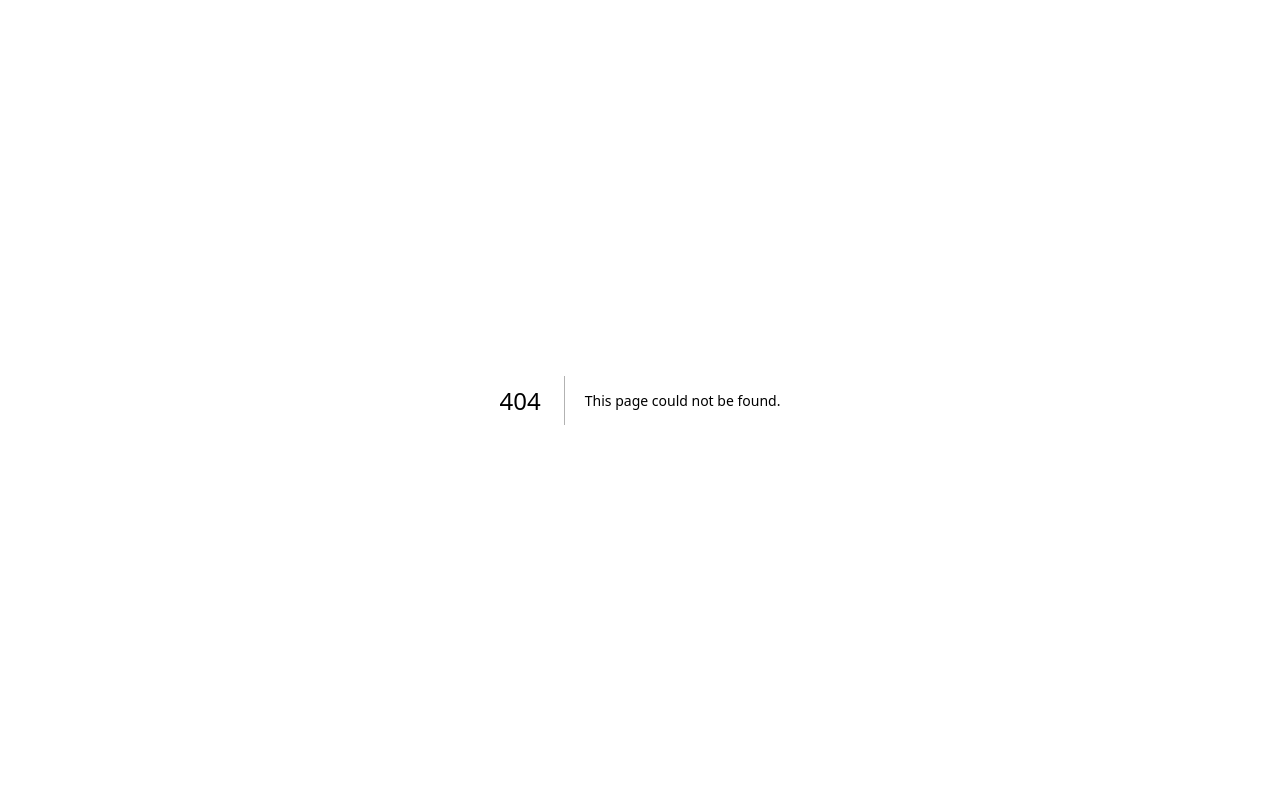
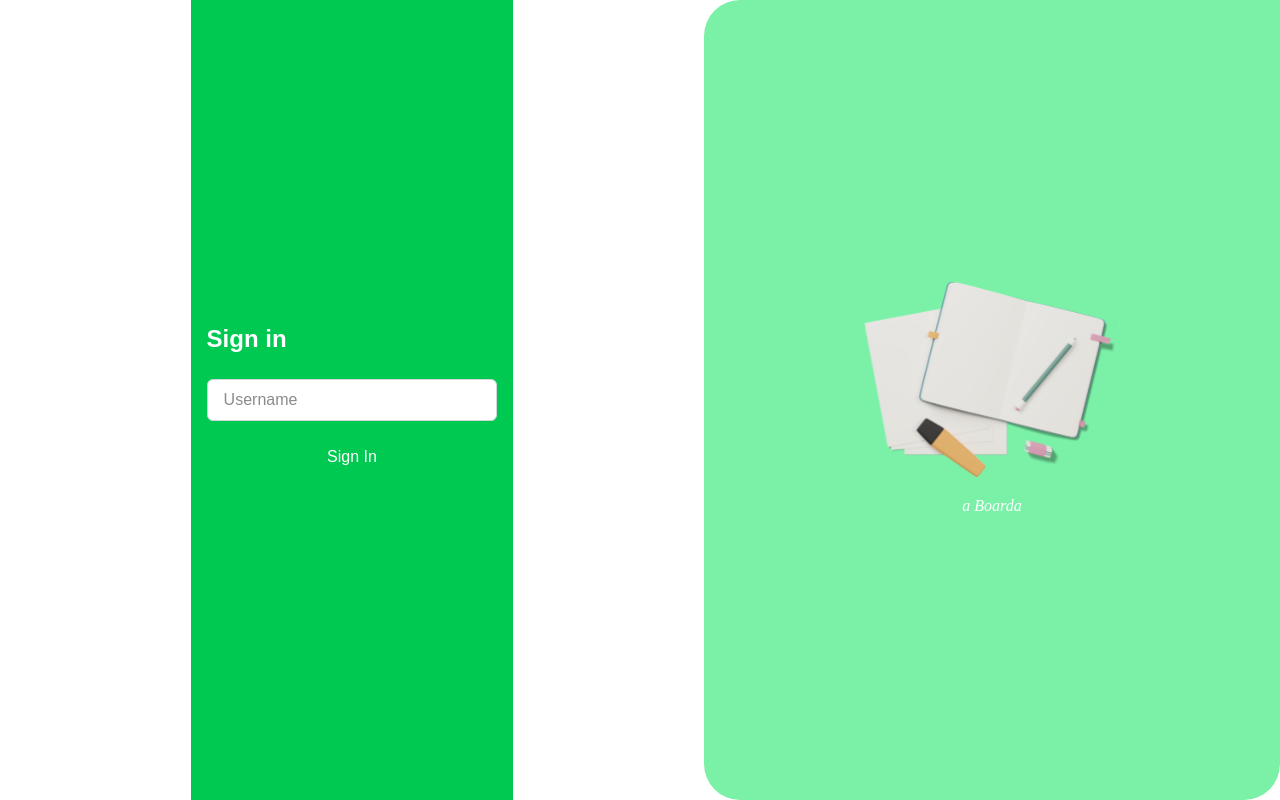
Before and after one commit to darkmancer/webboard, a Next.js app in the folder frontend/: page /sign-in in a window 1280 px wide. Before the commit this address had no page. Built offline with nearby package versions, Linux system fonts and the light colour scheme; no server answers.

Commit message:
feat: sign in page

```diff
--- /dev/null
+++ b/frontend/app/sign-in/page.tsx
@@ -0,0 +1,62 @@
+"use client";
+import { useState } from "react";
+import axiosClient from "../axios/axiosClient";
+import { useRouter } from "next/navigation";
+
+export default function SignInPage() {
+  const [username, setUsername] = useState("");
+  const router = useRouter();
+
+  // Handler for the sign-in button
+  const handleSignIn = async () => {
+    try {
+      const response = await axiosClient.post("/users/sign-in", { username });
+      const { access_token, user } = response.data;
+
+      localStorage.setItem("accessToken", access_token);
+
+      router.push("/");
+    } catch (error: any) {
+      if (error.response?.status === 404 || error.response?.status === 401) {
+        alert("User not found");
+      } else {
+        alert("Something went wrong");
+      }
+    }
+  };
+
+  return (
+    <div className="min-h-screen flex flex-col-reverse md:flex md:flex-row md:justify-between w-full justify-between">
+      <div className=" bg-green-500 pl-4 pr-4  pb-[143px] md:pb-[0px] md:flex md:items-center md:mx-auto">
+        <div>
+          <h1 className="text-white text-2xl font-semibold mb-6">Sign in</h1>
+          <input
+            type="text"
+            placeholder="Username"
+            className="w-full md:max-w-[384px] px-4 py-2 border bg-white border-gray-300 rounded-md focus:outline-none focus:ring-2 focus:ring-green-500"
+            onChange={(e) => setUsername(e.target.value)}
+          />
+          <button
+            onClick={handleSignIn}
+            className="mt-4 bg-success w-full md:max-w-[384px] bg-green-500 text-white py-2 rounded-md"
+          >
+            Sign In
+          </button>
+        </div>
+      </div>
+
+      <div className=" w-full items-center justify-center bg-green-300 rounded-bl-[36px] rounded-br-[36px] pt-[76px] pb-[153px] md:pt-0 md:pb-0 md:flex  md:w-[45%]  md:rounded-tl-[36px] md:rounded-bl-[36px]">
+        <div className="text-center   w-full">
+          <img
+            src="/stationaries.svg"
+            alt="Board Illustration"
+            className="w-[20vw] max-w-lg min-w-[150px] object-contain mx-auto"
+          />
+          <p className="text-white italic mt-4 text-center font-[castoroso] text">
+            a Boarda
+          </p>
+        </div>
+      </div>
+    </div>
+  );
+}
```
Also changed, not shown: frontend/public/stationaries.svg (added).
